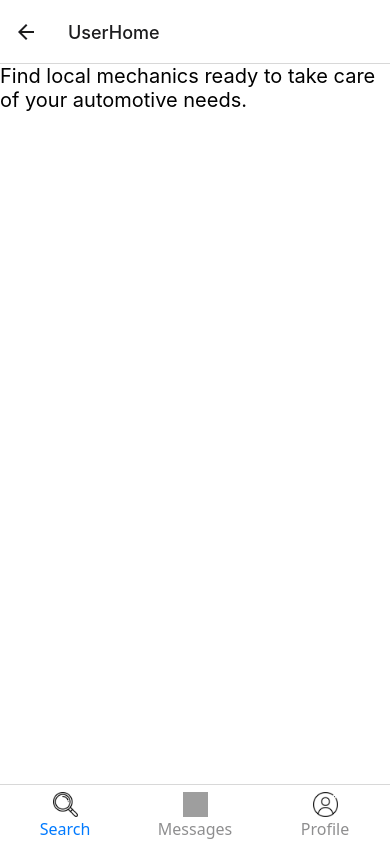
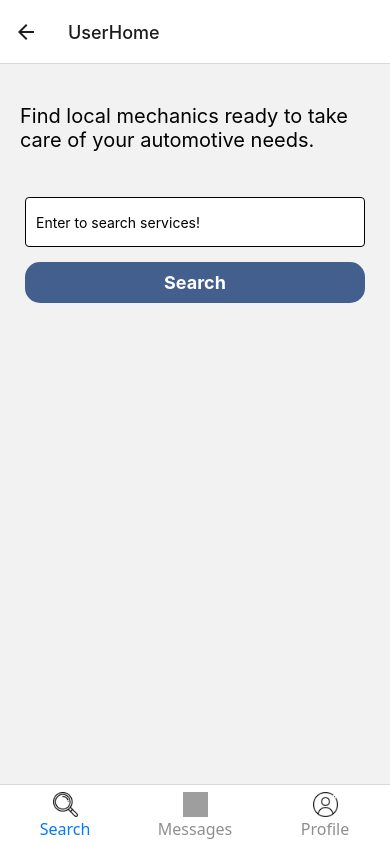
Before and after one commit to Pat-TX/CSE-3310-MM, a React Native app: screen /UserHome in a window 390 px wide. Built offline with nearby package versions, Linux system fonts and the light colour scheme; grey boxes are pictures that could not be loaded.

Commit message:
starting of search

```diff
--- a/app/screens/User/UserHome.js
+++ b/app/screens/User/UserHome.js
@@ -8,6 +8,7 @@ import {
   Dimensions,
   Image,
   ScrollView,
+  TextInput
 } from "react-native";
 import { Button } from "@react-navigation/elements";
 import { styles } from "../style";
@@ -96,13 +97,23 @@ function Search() {
   const navigation = useNavigation();
 
   return (
-    <SafeAreaView style={styles.container}>
-      <ScrollView>
-        <Text style={styles.header2}>
+    <View>
+    <SafeAreaView>
+      <ScrollView
+        contentContainerStyle={{ alignItems: "center" }} // Allow centering the text below the image
+        showsVerticalScrollIndicator={false}
+      >
+        <Text style={styles.searchTitle}>
           Find local mechanics ready to take care of your automotive needs.
         </Text>
+
+        <TextInput style={styles.input} placeholder='Enter to search services!' autoCapitalize='none'></TextInput>
+        <TouchableOpacity style={styles.buttonStyle}>
+          <Text style={styles.buttonText}>Search</Text>
+        </TouchableOpacity>
       </ScrollView>
     </SafeAreaView>
+    </View>
   );
 }
 
--- a/app/screens/style.js
+++ b/app/screens/style.js
@@ -153,4 +153,11 @@ export const styles = StyleSheet.create({
     star: {
       marginHorizontal: 3,
     },
+    searchTitle: {
+      fontSize: 20,
+      paddingBottom: 40,
+      paddingTop: 40,
+      paddingLeft: 20,
+      paddingRight: 20,
+    },
   });
```
